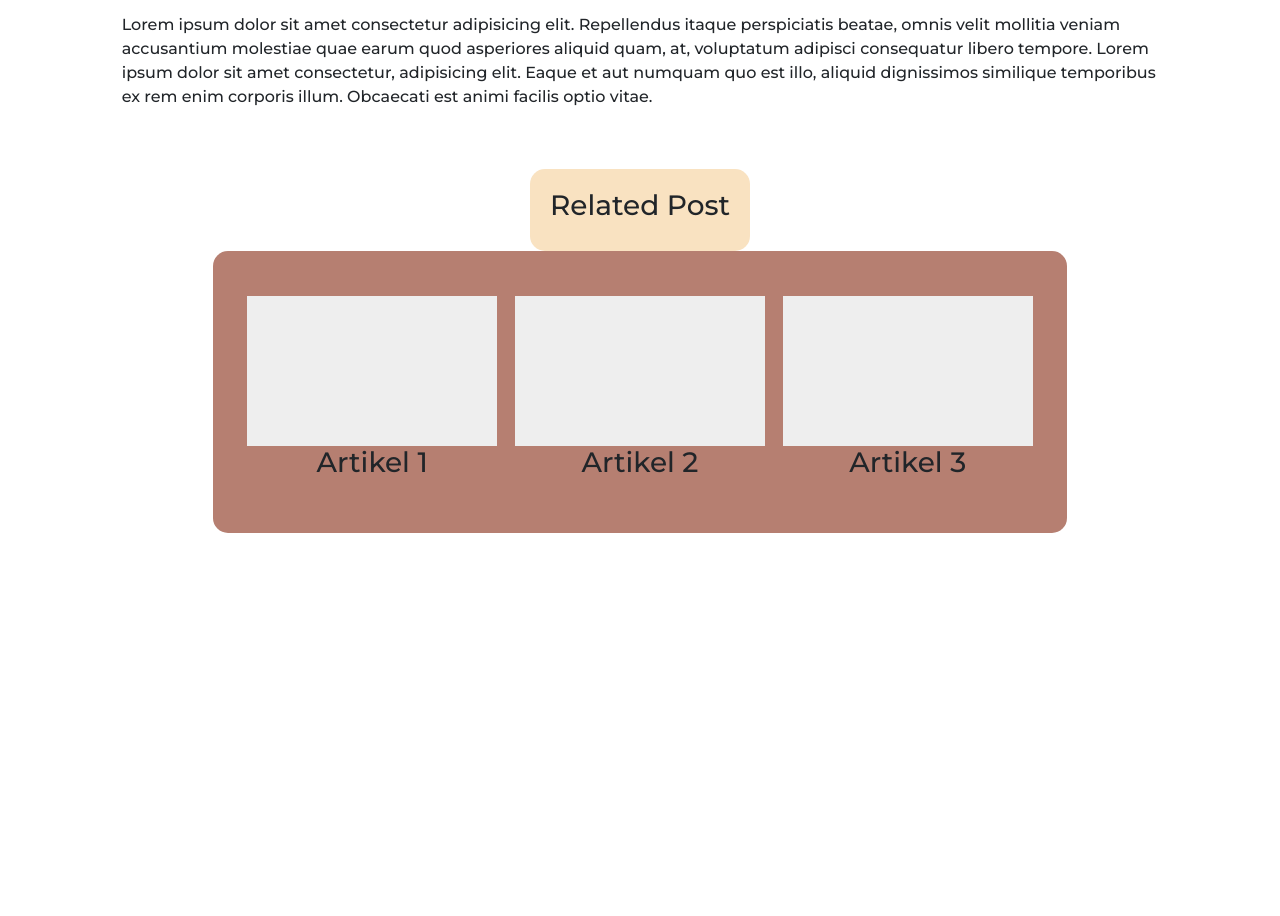
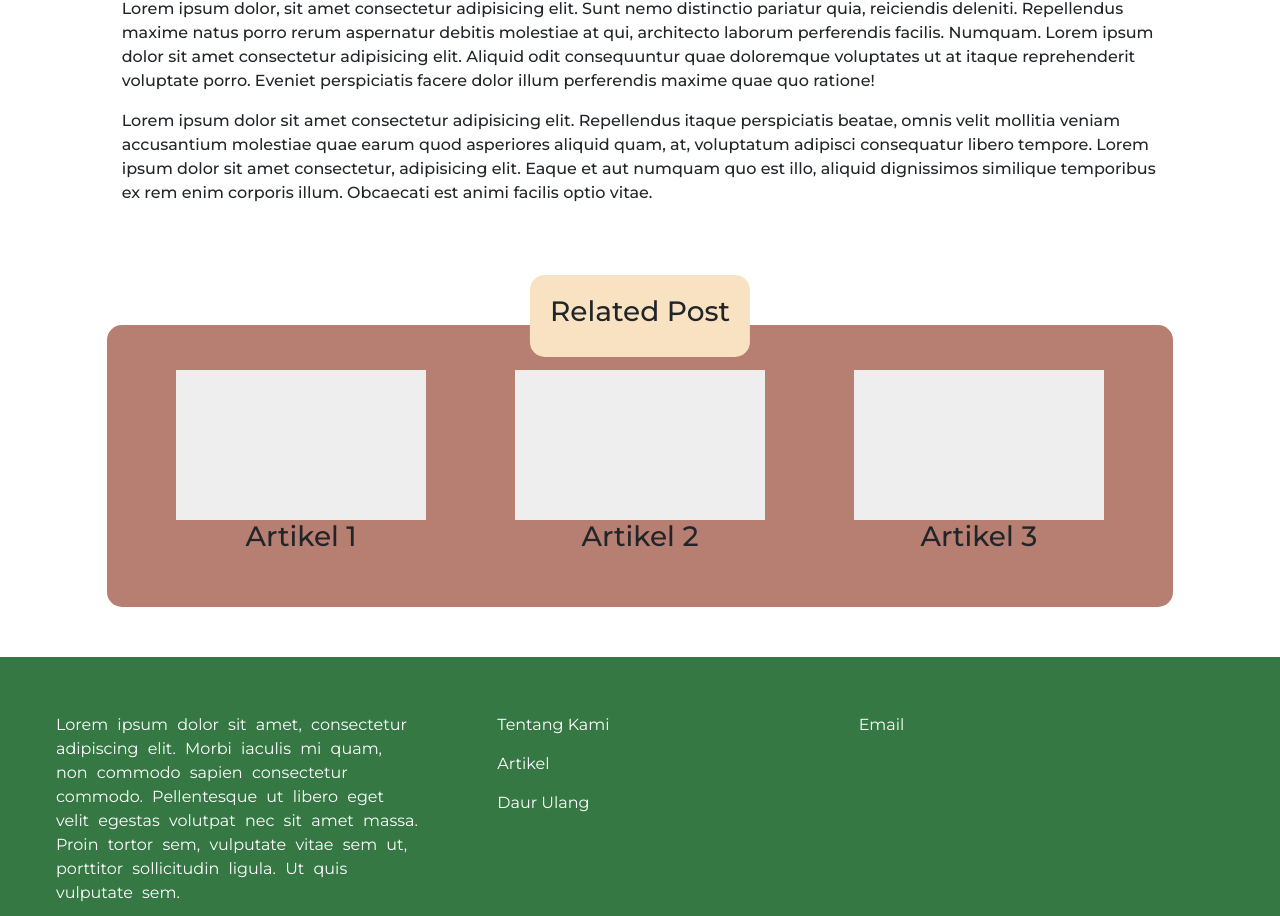
Before and after one commit to rahutami/sampahpedia, a plain HTML site: page artikel-page.html in a window 1280 px wide. Shown: the part 1025-1941 px from the top of the page. Before the commit the page ends 1608 px from the top, so only its background shows below. Drawn offline with nearby package versions, Linux system fonts and the light colour scheme.

Commit message:
fixed related post title and added navbar and footer placeholder

```diff
--- a/artikel-page.html
+++ b/artikel-page.html
@@ -1,18 +1,23 @@
 <!DOCTYPE html>
 <html lang="en">
 <head>
+    <!-- font -->
     <link href='https://fonts.googleapis.com/css2?family=Lato&family=Montserrat:wght@300;400;500&family=Nunito:wght@300;400&family=Open+Sans:wght@300;400&family=Raleway&family=Roboto:wght@300;400;500;700&display=swap%27' rel="stylesheet">
+
+    <!-- stylesheet -->
     <link rel="stylesheet" href="https://stackpath.bootstrapcdn.com/bootstrap/4.5.1/css/bootstrap.min.css" integrity="sha384-VCmXjywReHh4PwowAiWNagnWcLhlEJLA5buUprzK8rxFgeH0kww/aWY76TfkUoSX" crossorigin="anonymous">
     <link rel="stylesheet" href="artikel-style.css">
-    <script src="navbar-footer-template.js"></script>
+
+    <!-- script -->
     <meta charset="UTF-8">
     <meta name="viewport" content="width=device-width, initial-scale=1.0">
-    <title>Document</title>
+    <title>Judul Artikel</title>
 </head>
+
 <body>
-    <nav class="navbar-placeholder">
+    <div class="navbar-placeholder">
 
-    </nav>
+    </div>
 
     <header>
         <h1>JUDUL ARTIKEL</h1>
@@ -25,6 +30,7 @@
     </div>
 
     <div class="artikel col-md-10 col-sm-12">
+        <!-- Replace with article -->
         <p>
             Lorem ipsum dolor sit amet, consectetur adipisicing elit. Repellendus dolores aut doloremque sequi optio quas quasi odio nam. Labore nesciunt necessitatibus facere natus iste optio officia odio! Sit, unde perspiciatis. Lorem ipsum dolor, sit amet consectetur adipisicing elit. Optio, eveniet ea voluptate aperiam nisi fugiat, libero tempore qui fuga velit ratione, earum ipsam laboriosam illo similique officia reiciendis eligendi consectetur?
              Lorem ipsum, dolor sit amet consectetur adipisicing elit. Reprehenderit asperiores nesciunt magnam soluta quam tempore ipsam necessitatibus esse non excepturi sunt sed provident, alias temporibus aspernatur, hic possimus quidem? Eligendi? Lorem ipsum dolor, sit amet consectetur adipisicing elit. Ipsa iste illum atque consequatur ullam veniam ipsam molestiae culpa quos, perspiciatis vel in adipisci voluptatibus corporis tenetur. Repellendus a ipsum eos!
@@ -43,25 +49,27 @@
         </p>
     </div>
 
-    <div class="related-post-title">
-        <h3>Related Post</h3>
-    </div>
 
-    <div class="related-post col-md-8 col-sm-11">
+
+    <div class="related-post col-md-10 col-sm-11">
+        <div class="related-post-title">
+            <h3>Related Post</h3>
+        </div>
+
         <div class="row">
-            <div class="related-article col-md-4 col-sm-12">
+            <div class="related-article col-lg-4 col-sm-12">
                 <div class="img-square">
 
                 </div>
                 <h3>Artikel 1</h3>
             </div>
-            <div class="related-article col-md-4 col-sm-12">
+            <div class="related-article col-lg-4 col-sm-12">
                 <div class="img-square">
 
                 </div>
                 <h3>Artikel 2</h3>
             </div>
-            <div class="related-article col-md-4 col-sm-12">
+            <div class="related-article col-lg-4 col-sm-12">
                 <div class="img-square">
 
                 </div>
@@ -70,8 +78,11 @@
         </div>
     </div>
 
-    <footer class="footer-placeholder">
+    <div class="footer-placeholder">
 
-    </footer>
+    </div>
+
+
+    <script type="text/javascript" src="navbar-footer-template.js"></script>
 </body>
 </html>
--- a/artikel-style.css
+++ b/artikel-style.css
@@ -31,7 +31,7 @@ header{
 
 .artikel{
     margin: auto;
-    margin-bottom: 60px;
+    margin-bottom: 120px;
     font-weight: 500;
 }
 
@@ -48,6 +48,7 @@ header{
     background-color: #B67F71;
     border-radius: 15px;
     margin-bottom: 50px;
+    position: relative;
 }
 
 .related-article{
@@ -61,6 +62,10 @@ header{
     width: fit-content;
     background-color: #F9E2C1;
     border-radius: 15px;
+    position : absolute;
+    top:-50px;
+    left: 50%;
+    transform: translate(-50%, 0);
 }
 
 h1{
```
